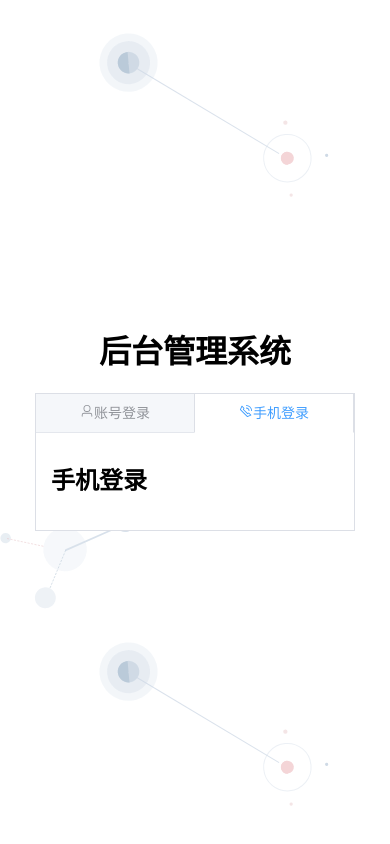
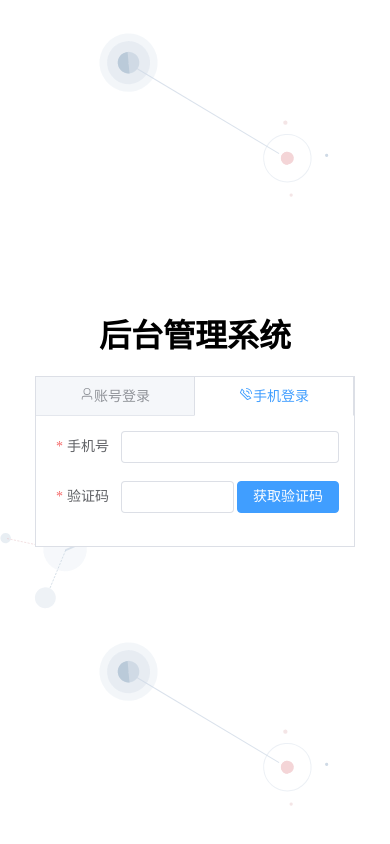
Before and after one commit to JLphile/vue3-ts-css, a Vue app: page /#/login in a window 390 px wide. Both pictures are taken after a click on the tab "手机登录". Built offline with nearby package versions, Linux system fonts and the light colour scheme; no server answers.

Commit message:
feat(main): login-phone

```diff
--- a/components.d.ts
+++ b/components.d.ts
@@ -7,6 +7,7 @@ export {}
 
 declare module '@vue/runtime-core' {
   export interface GlobalComponents {
+    ElButton: typeof import('element-plus/es')['ElButton']
     ElForm: typeof import('element-plus/es')['ElForm']
     ElFormItem: typeof import('element-plus/es')['ElFormItem']
     ElIcon: typeof import('element-plus/es')['ElIcon']
--- a/src/main.ts
+++ b/src/main.ts
@@ -31,7 +31,7 @@ app.mount('#app')
 console.log(process.env.VUE_APP_BASE_URL)
 console.log(process.env.VUE_APP_BASE_NAME)
 
-// 注册element图标
+// 全局注册element图标
 for (const [key, component] of Object.entries(ElementPlusIconsVue)) {
   app.component(key, component)
 }
--- /dev/null
+++ b/src/views/login/config/account-config.ts
@@ -0,0 +1,26 @@
+export const rules = {
+  name: [
+    {
+      required: true,
+      message: '用户名是必须的',
+      trigger: 'blur'
+    },
+    {
+      pattern: /^[a-z0-9]{5,10}/,
+      message: '用户名必须是5-10个字母或数字',
+      trigger: 'blur'
+    }
+  ],
+  password: [
+    {
+      required: true,
+      message: '密码是必须的',
+      trigger: 'blur'
+    },
+    {
+      pattern: /^[a-z0-9]{3,}/,
+      message: '密码必须是3位以上的字母或数字',
+      trigger: 'blur'
+    }
+  ]
+}
--- /dev/null
+++ b/src/views/login/config/phone-config.ts
@@ -0,0 +1,25 @@
+export const phoneRules = {
+  num: [
+    {
+      required: true,
+      message: '手机号是必须的',
+      trigger: 'blur'
+    },
+    {
+      pattern: /^1[3-9]\d{9}$/,
+      message: '手机号格式不正确',
+      trigger: 'blur'
+    }
+  ],
+  code: [
+    {
+      required: true,
+      message: '验证码是必须的',
+      trigger: 'blur'
+    },
+    {
+      message: '请输入正确验证码',
+      trigger: 'blur'
+    }
+  ]
+}
--- a/src/views/login/cpns/login-account.vue
+++ b/src/views/login/cpns/login-account.vue
@@ -13,6 +13,7 @@
 
 <script lang="ts">
 import { defineComponent, reactive } from 'vue'
+import { rules } from '../config/account-config'
 
 export default defineComponent({
   setup() {
@@ -21,33 +22,6 @@ export default defineComponent({
       password: ''
     })
 
-    // 编写好规则
-    const rules = {
-      name: [
-        {
-          required: true,
-          message: '用户名是必须的',
-          trigger: 'blur'
-        },
-        {
-          pattern: /^[a-z0-9]{5,10}/,
-          message: '用户名必须是5-10个字母或数字',
-          trigger: 'blur'
-        }
-      ],
-      password: [
-        {
-          required: true,
-          message: '密码是必须的',
-          trigger: 'blur'
-        },
-        {
-          pattern: /^[a-z0-9]{3,}/,
-          message: '密码必须是3位以上的字母或数字',
-          trigger: 'blur'
-        }
-      ]
-    }
     return {
       account,
       rules
--- a/src/views/login/cpns/login-panel.vue
+++ b/src/views/login/cpns/login-panel.vue
@@ -18,7 +18,7 @@
             <span>手机登录</span>
           </span>
         </template>
-        <h2>手机登录</h2>
+        <login-phone></login-phone>
       </el-tab-pane>
     </el-tabs>
   </div>
@@ -27,10 +27,12 @@
 <script lang="ts">
 import { defineComponent } from 'vue'
 import LoginAccount from './login-account.vue'
+import LoginPhone from './login-phone.vue'
 
 export default defineComponent({
   components: {
-    LoginAccount
+    LoginAccount,
+    LoginPhone
   },
   setup() {
     return {}
--- /dev/null
+++ b/src/views/login/cpns/login-phone.vue
@@ -0,0 +1,43 @@
+<template>
+  <div class="login-account">
+    <el-form label-width="70px" :rules="phoneRules" :model="phone">
+      <el-form-item label="手机号" prop="num">
+        <el-input v-model="phone.num" />
+      </el-form-item>
+      <el-form-item label="验证码" prop="code">
+        <div class="get-code">
+          <el-input v-model="phone.code" />
+          <el-button type="primary" class="get-button">获取验证码</el-button>
+        </div>
+      </el-form-item>
+    </el-form>
+  </div>
+</template>
+
+<script lang="ts">
+import { defineComponent, reactive } from 'vue'
+import { phoneRules } from '../config/phone-config'
+
+export default defineComponent({
+  setup() {
+    const phone = reactive({
+      num: '',
+      code: ''
+    })
+
+    return {
+      phone,
+      phoneRules
+    }
+  }
+})
+</script>
+
+<style scoped>
+.get-code {
+  display: flex;
+}
+.get-button {
+  margin-left: 3px;
+}
+</style>
```
